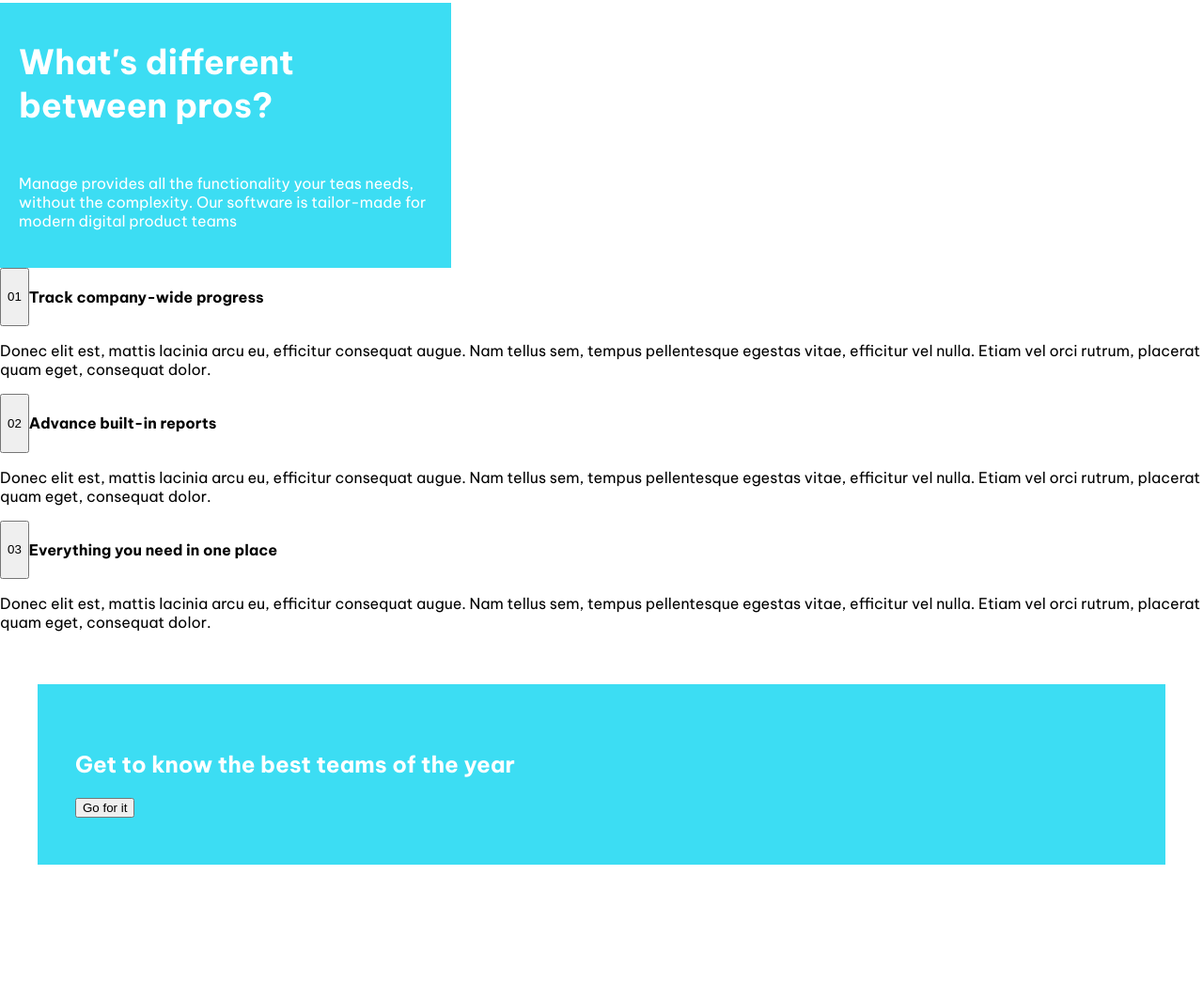
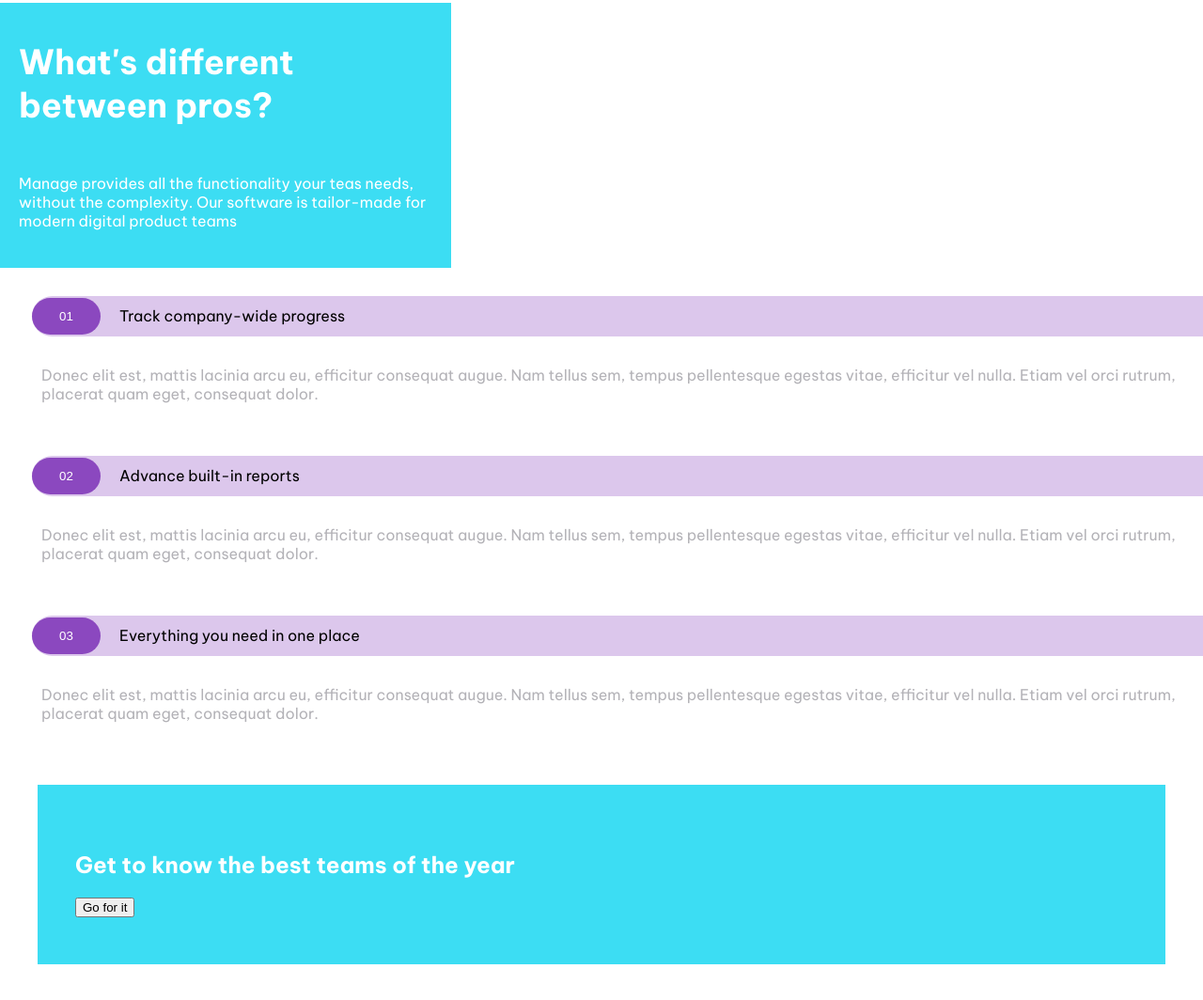
Before and after one commit to monkeynator7/primera-entrega-front-end1, a plain HTML site: page index.html in a window 1280 px wide. Shown: the part 1571-2635 px from the top of the page at 94% size. Before the commit the page ends 2531 px from the top, so only its background shows below. Drawn offline with Linux system fonts and the light colour scheme.

Commit message:
mona: ajuste css caracteristicas pro

```diff
--- a/css/style.css
+++ b/css/style.css
@@ -79,11 +79,8 @@ body {
 #uno-caja-celeste{
     width: 480px;
     margin-top: 40px;
-    /* padding-top: 40px; */
-    /* padding-bottom: 40px; */
     margin-right: 0px;
     margin-left: 0px;
-    /* padding: 40px 20px; */
     display: flex;
     background-color: #3CDDF3;
     flex-direction: column;
@@ -120,3 +117,45 @@ body {
 
 }
 /* caja-celeste2-end */
+
+/* caracteristicas-pro-start */
+.contenido-texto {
+    height: 43px;
+    margin: 0px;
+    margin-top: 10px;
+    background-color: rgba(139, 72, 191, 0.30);
+    align-items: center;
+    border-radius: 50px 0px 0px 50px;
+}
+
+.contenido-texto h4 {
+    margin: 0px;
+    font-size: 16px;
+    font-weight: 400;
+}
+
+.contenido-texto button {
+    display: flex;
+    padding: 10px 25px;
+    justify-content: center;
+    align-items: center;
+    gap: 10px;
+    border-radius: 30px;
+    background: #8B48BF;
+    border-style: none;
+    color: white;
+    margin-right: 20px;
+    height: 39px;
+    width: 73px;
+}
+.column{
+    display: flex;
+    flex-direction: column;
+    margin: 20px 0px 20px 34px;
+}
+.column p{
+    margin-top: 21px;
+    color: #B3B2B7;
+    padding: 10px;
+}
+/* caracteristicas-pro-end */
```
Also changed, not shown: index.html (+1 -7 lines).
